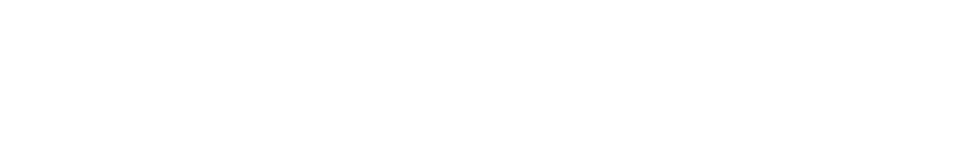
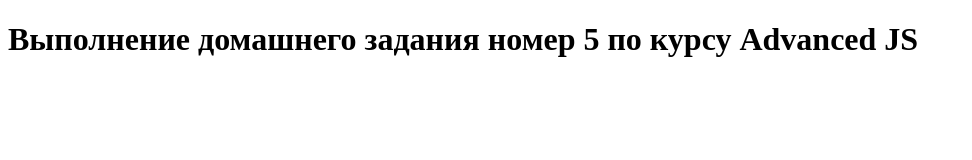
Before and after one commit to An59ts16pk/gitByDepth, a plain HTML site: page SeminarDZ01/index.html in a window 1280 px wide. Shown: the whole page, without its empty margins (0-972 px from the left). Drawn offline with Linux system fonts and the light colour scheme.

Commit message:
add heading in index.html

```diff
--- a/SeminarDZ01/index.html
+++ b/SeminarDZ01/index.html
@@ -7,6 +7,7 @@
     <script src="index.js" defer></script>
 </head>
 <body>
+    <h1>Выполнение домашнего задания номер 5 по курсу Advanced JS</h1>
     <!--
         Задание 1
     Необходимо с помощью цикла for вывести следующие 11 строк в консоль:
```
